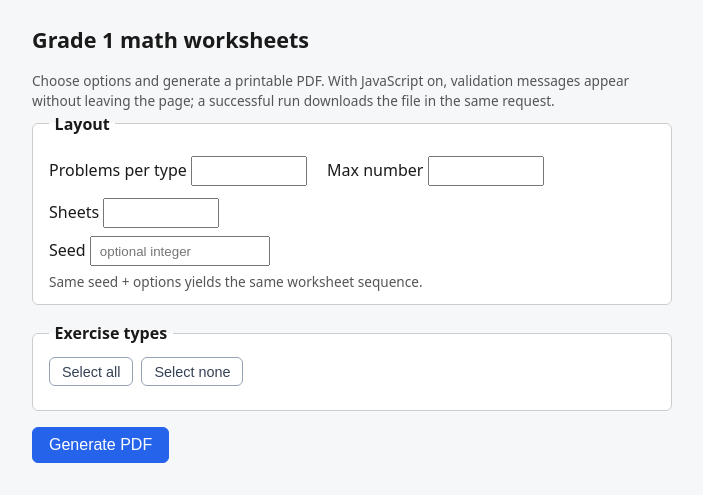
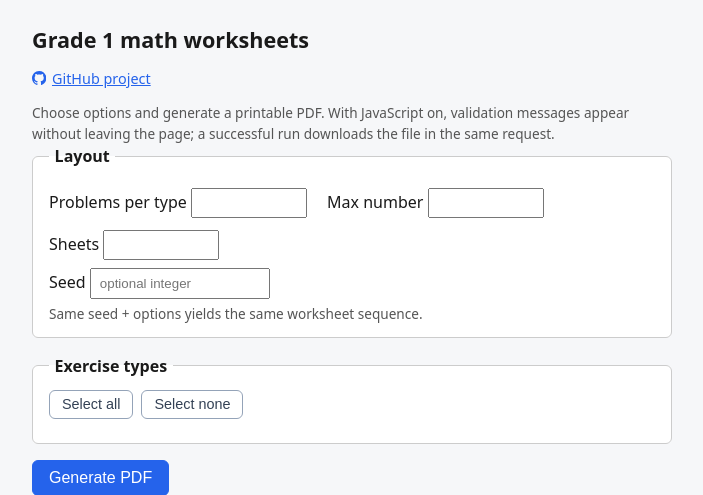
Before and after one commit to zaharcelac/math, a Python web app: template web/templates/index.html in a window 1280 px wide. Shown: the top 495 px of the page, without its empty margins (288-991 px from the left). Run offline with Jinja, Linux system fonts and the light colour scheme; the template is opened without the code that fills it, so the values that code supplies are empty.

Commit message:
add GitHub project link to index page

```diff
--- a/web/templates/index.html
+++ b/web/templates/index.html
@@ -31,10 +31,14 @@
     .hint { font-size: 0.85rem; color: #555; margin: 0.25rem 0 0; }
     .errors { background: #fef2f2; border: 1px solid #fecaca; border-radius: 6px; padding: 0.5rem 1rem; margin-bottom: 1rem; }
     .errors ul { margin: 0; padding-left: 1.25rem; }
+    .site-links { font-size: 0.9rem; margin: -0.2rem 0 0.75rem; }
+    .site-links a { color: #2563eb; display: inline-flex; align-items: center; gap: 0.35rem; }
+    .site-links a .github-icon { flex-shrink: 0; width: 1em; height: 1em; }
   </style>
 </head>
 <body>
   <h1>Grade 1 math worksheets</h1>
+  <p class="site-links"><a href="https://github.com/zaharcelac/math" rel="noopener noreferrer" target="_blank"><svg class="github-icon" xmlns="http://www.w3.org/2000/svg" viewBox="0 0 24 24" aria-hidden="true" focusable="false"><path fill="currentColor" d="M12 0c-6.626 0-12 5.373-12 12 0 5.302 3.438 9.8 8.207 11.387.599.111.793-.261.793-.577v-2.234c-3.338.726-4.033-1.416-4.033-1.416-.546-1.387-1.333-1.756-1.333-1.756-1.089-.745.083-.729.083-.729 1.205.084 1.839 1.237 1.839 1.237 1.07 1.834 2.807 1.304 3.492.997.107-.775.418-1.305.762-1.604-2.665-.305-5.467-1.334-5.467-5.931 0-1.311.469-2.381 1.236-3.221-.124-.303-.535-1.524.117-3.176 0 0 1.008-.322 3.301 1.23.957-.266 1.983-.399 3.003-.404 1.02.005 2.047.138 3.006.404 2.291-1.552 3.297-1.23 3.297-1.23.653 1.653.242 2.874.118 3.176.77.84 1.235 1.911 1.235 3.221 0 4.609-2.807 5.624-5.479 5.921.43.372.823 1.102.823 2.222v3.293c0 .319.192.694.801.576 4.765-1.589 8.199-6.086 8.199-11.386 0-6.627-5.373-12-12-12z"/></svg>GitHub project</a></p>
   <p class="hint">Choose options and generate a printable PDF. With JavaScript on, validation messages appear without leaving the page; a successful run downloads the file in the same request.</p>
 
   <div id="errors">
```
